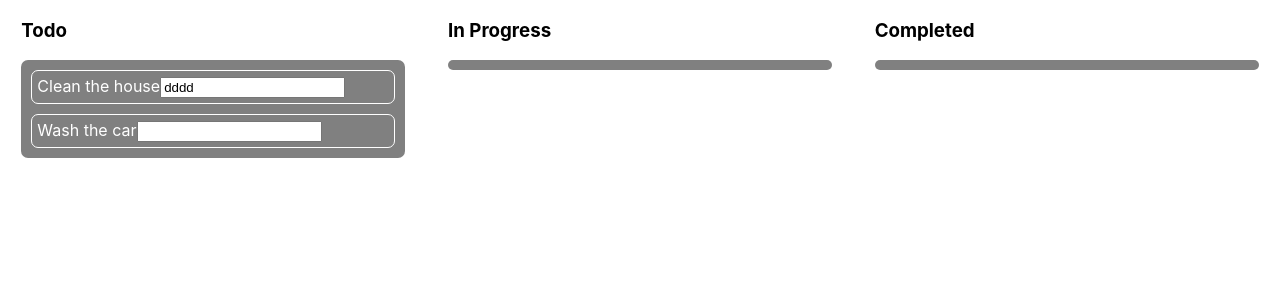
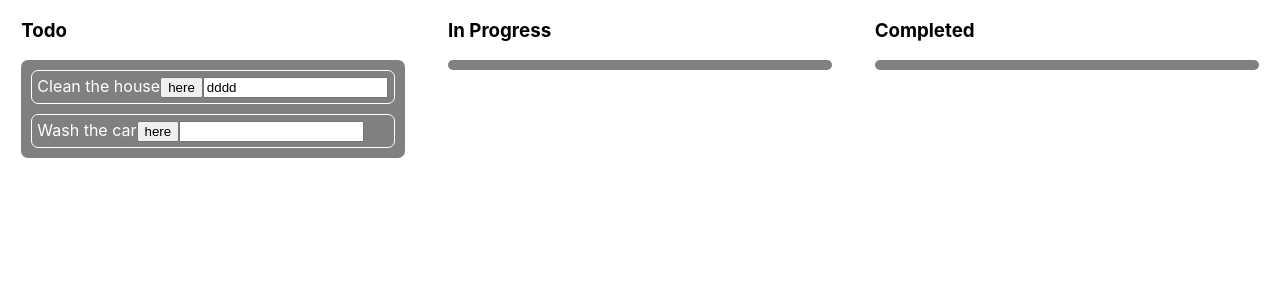
Before and after one commit to frakesdj/projectBoard, a React (Create React App) app in the folder project-board/: page / in a window 1280 px wide. Shown: the top 300 px of the page. Built offline with nearby package versions, Linux system fonts and the light colour scheme.

Commit message:
Added edit ability to desciption

```diff
--- a/project-board/src/App.js
+++ b/project-board/src/App.js
@@ -8,13 +8,15 @@ import React, {useState}  from "react";
 const item = {
   id: v4(),
   name: "Clean the house",
-  description: "dddd"
+  description: "dddd",
+  editable: false
 }
 
 const item2 = {
   id: v4(),
   name: "Wash the car",
-  description: ""
+  description: "",
+  editable: false
 }
 
 function App() {
@@ -58,8 +60,7 @@ function App() {
       return prev
     })
   }
-
-  function updateDes (des, index, key) {
+    function updateDes(des, index, key)  {
 
     console.log(state[key].items);
     const itemCopy = {...state[key].items[index]}
@@ -70,6 +71,23 @@ function App() {
         return prev;
       })
   }
+
+  function toggleTask (el, key, index) {
+    const itemCopy = {...state[key].items[index]}
+    itemCopy.editable = !itemCopy.editable;
+    setState(prev => {
+      prev = {...prev}
+      // Remove from previous items array
+      prev[key].items.splice(index, 1)
+
+
+      // Adding to new items array location
+      prev[key].items.splice(index, 0, itemCopy)
+
+      return prev;
+    })
+  }
+
  //comment for git tester
   return (
     <div className="App">
@@ -92,6 +110,7 @@ function App() {
                             {(provided, snapshot) => {
                               return(
 
+
                                 <div
                                   className={`item ${snapshot.isDragging && "dragging"}`}
                                   ref={provided.innerRef}
@@ -101,12 +120,15 @@ function App() {
 
                                   {el.name}
 
-                                  <input
+                                  <button onClick={() => toggleTask(el, key, index)}>
+                                  here
+                                  </button>
+                                  {el.editable === true ? (<p>{el.description}</p>) : (                                  <input
                                     type="text"
                                     id="tagBar"
                                     value={el.description}
                                     onChange={(e) => updateDes(e, index, key)}
-                                  />
+                                  />)}
 
                                 </div>
 
```
